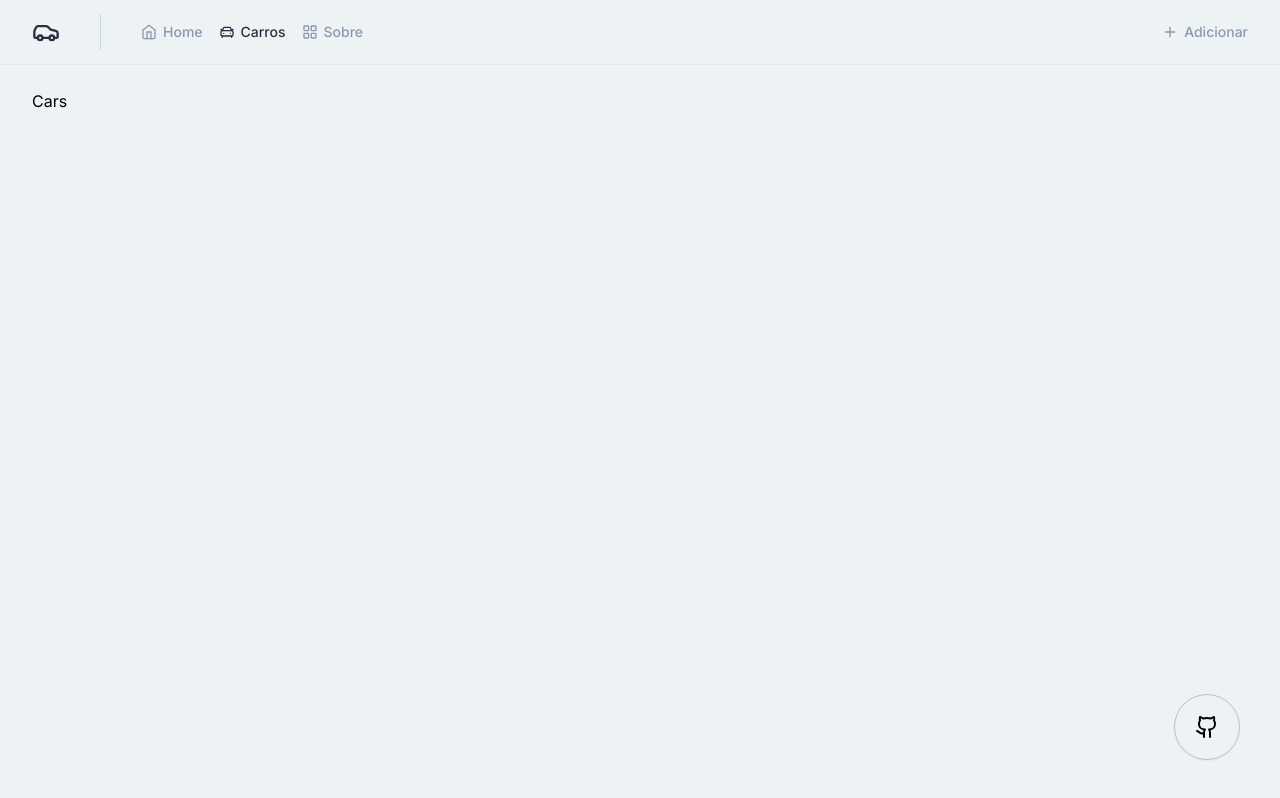
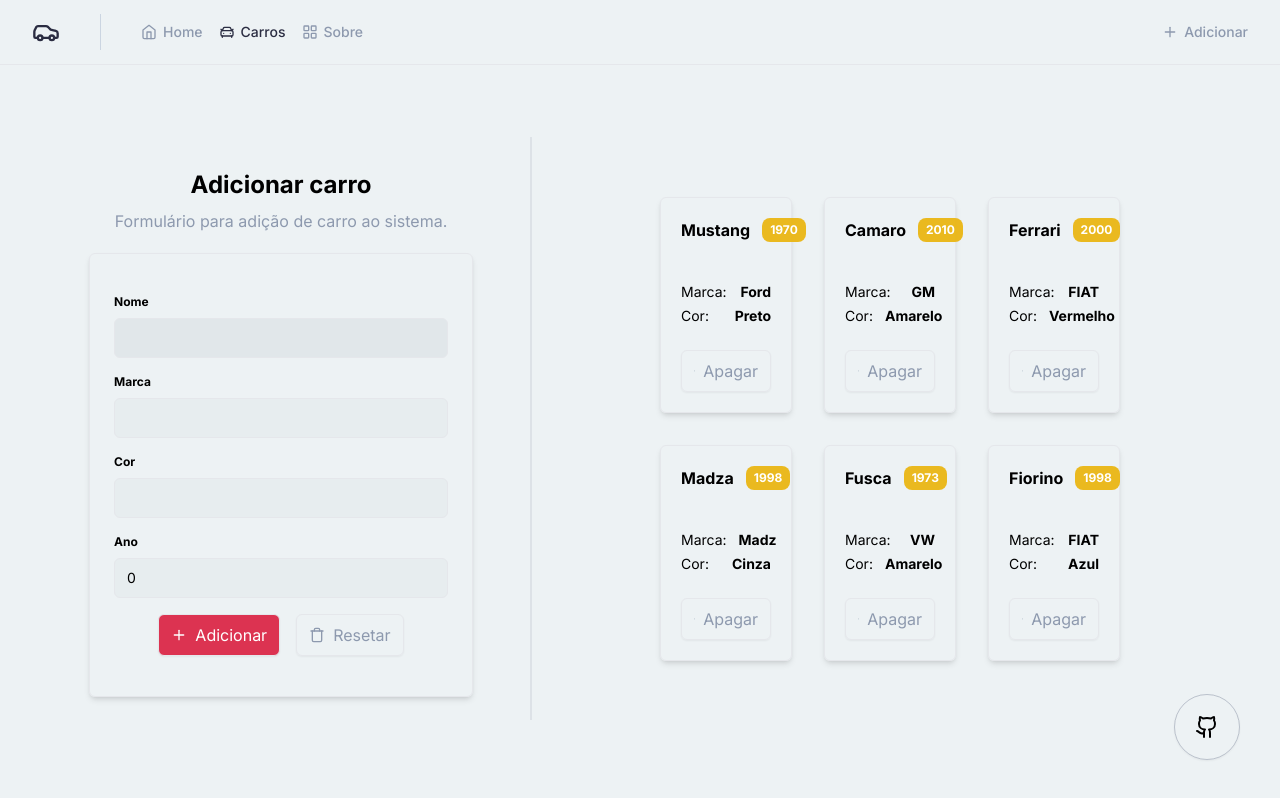
Before and after one commit to RenanFachin/PUCRS_hotwheels-CRUD, a React (Vite) app: page /cars in a window 1280 px wide. Built offline with nearby package versions, Linux system fonts and the light colour scheme.

Commit message:
feat: Implementa funcionalidade para apagar um registro existente de carro

```diff
--- /dev/null
+++ b/src/components/car-detail.tsx
@@ -0,0 +1,47 @@
+import { Trash } from 'lucide-react'
+
+import { CarsProps } from '@/pages/app/cars'
+
+import { Button } from './button'
+
+interface CarDetailProps extends CarsProps {
+  handleDeleteCar: (id: number) => void
+}
+
+export function CarDetail({ car, handleDeleteCar }: CarDetailProps) {
+  return (
+    <div className="flex flex-col rounded-md border p-5 shadow-md">
+      <div className="flex items-center justify-between gap-3">
+        <h1 className="font-bold">{car.name}</h1>
+
+        <span className="rounded-lg bg-yellow-500/90 px-2 py-1 text-xs font-bold text-white">
+          {car.year}
+        </span>
+      </div>
+
+      <div className="mb-6 mt-10 space-y-1">
+        <div className="flex items-center justify-between gap-3">
+          <span className="text-sm">Marca:</span>
+          <h3 className="text-sm font-bold">{car.brand}</h3>
+        </div>
+
+        <div className="flex items-center justify-between gap-3">
+          <span className="text-sm">Cor:</span>
+          <h3 className="text-sm font-bold">{car.color}</h3>
+        </div>
+      </div>
+
+      <Button
+        variant="primary"
+        type="button"
+        onClick={() => handleDeleteCar(car.id)}
+      >
+        <Button.Icon>
+          <Trash className="size-3" />
+        </Button.Icon>
+
+        <Button.Text>Apagar</Button.Text>
+      </Button>
+    </div>
+  )
+}
--- a/src/components/car-form.tsx
+++ b/src/components/car-form.tsx
@@ -54,7 +54,7 @@ export function CarForm() {
 
   return (
     <form
-      className="flex  min-w-96 flex-col items-center gap-4 rounded-md border px-6 py-10 shadow-sm"
+      className="flex  min-w-96 flex-col items-center gap-4 rounded-md border px-6 py-10 shadow-md"
       onSubmit={handleSubmit(handleAddNewCar)}
     >
       <div className="flex w-full flex-col space-y-2">
--- /dev/null
+++ b/src/components/car-list.tsx
@@ -0,0 +1,9 @@
+import { ReactNode } from 'react'
+
+interface CarListProps {
+  children: ReactNode
+}
+
+export function CarList({ children }: CarListProps) {
+  return <div className="grid grid-cols-3 gap-8 px-32">{children}</div>
+}
--- a/src/pages/app/cars.tsx
+++ b/src/pages/app/cars.tsx
@@ -1,10 +1,62 @@
+import { useEffect, useState } from 'react'
 import { Helmet } from 'react-helmet-async'
 
+import { CarDetail } from '@/components/car-detail'
+import { CarForm } from '@/components/car-form'
+import { CarList } from '@/components/car-list'
+import { CARS } from '@/utils/carsData'
+
+interface Car {
+  brand: string
+  color: string
+  id: number
+  name: string
+  year: string
+}
+export interface CarsProps {
+  car: Car
+}
+
 export function Cars() {
+  const [cars, setCars] = useState<Car[]>(CARS)
+  console.log(cars)
+
+  function handleDeleteCar(id: number) {
+    const carsArray = cars.filter((car) => {
+      return car.id !== id
+    })
+
+    setCars(carsArray)
+  }
+
   return (
-    <>
-      <Helmet title="Carros" />
-      <h1>Cars</h1>
-    </>
+    <div className="grid w-full flex-1 grid-cols-custom flex-col items-center py-12">
+      <Helmet title="Sobre" />
+
+      <div className="flex h-full flex-col items-center justify-center space-y-5 border-r-2 border-r-primary-200/50">
+        <div className="flex flex-col items-center">
+          <h1 className="flex items-center rounded-lg px-3 py-2 text-2xl font-bold">
+            Adicionar carro
+          </h1>
+
+          <p className="max-w-md text-center text-primary-500">
+            Formulário para adição de carro ao sistema.
+          </p>
+        </div>
+        <CarForm />
+      </div>
+
+      <CarList>
+        {cars.map((car) => {
+          return (
+            <CarDetail
+              key={car.id}
+              car={car}
+              handleDeleteCar={handleDeleteCar}
+            />
+          )
+        })}
+      </CarList>
+    </div>
   )
 }
--- /dev/null
+++ b/src/utils/carsData.ts
@@ -0,0 +1,44 @@
+export const CARS = [
+  {
+    id: 1,
+    name: 'Mustang',
+    brand: 'Ford',
+    color: 'Preto',
+    year: '1970',
+  },
+  {
+    id: 2,
+    name: 'Camaro',
+    brand: 'GM',
+    color: 'Amarelo',
+    year: '2010',
+  },
+  {
+    id: 3,
+    name: 'Ferrari',
+    brand: 'FIAT',
+    color: 'Vermelho',
+    year: '2000',
+  },
+  {
+    id: 4,
+    name: 'Madza',
+    brand: 'Madz',
+    color: 'Cinza',
+    year: '1998',
+  },
+  {
+    id: 5,
+    name: 'Fusca',
+    brand: 'VW',
+    color: 'Amarelo',
+    year: '1973',
+  },
+  {
+    id: 6,
+    name: 'Fiorino',
+    brand: 'FIAT',
+    color: 'Azul',
+    year: '1998',
+  },
+]
--- a/tailwind.config.js
+++ b/tailwind.config.js
@@ -23,6 +23,9 @@ export default {
       fontFamily: {
         sans: ['Inter', 'sans-serif'],
       },
+      gridTemplateColumns: {
+        custom: '500px 1fr',
+      },
     },
   },
   plugins: [],
```
